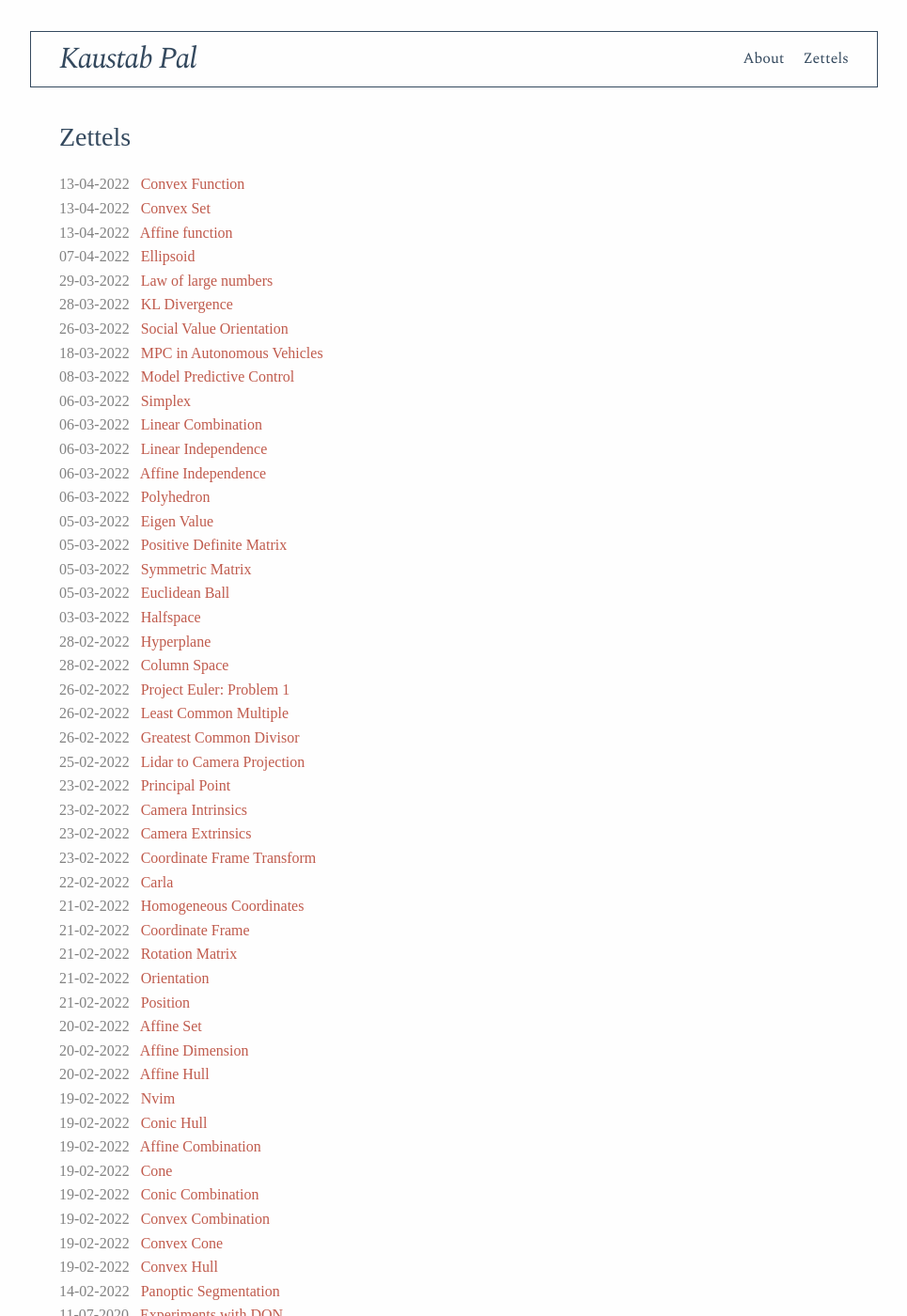
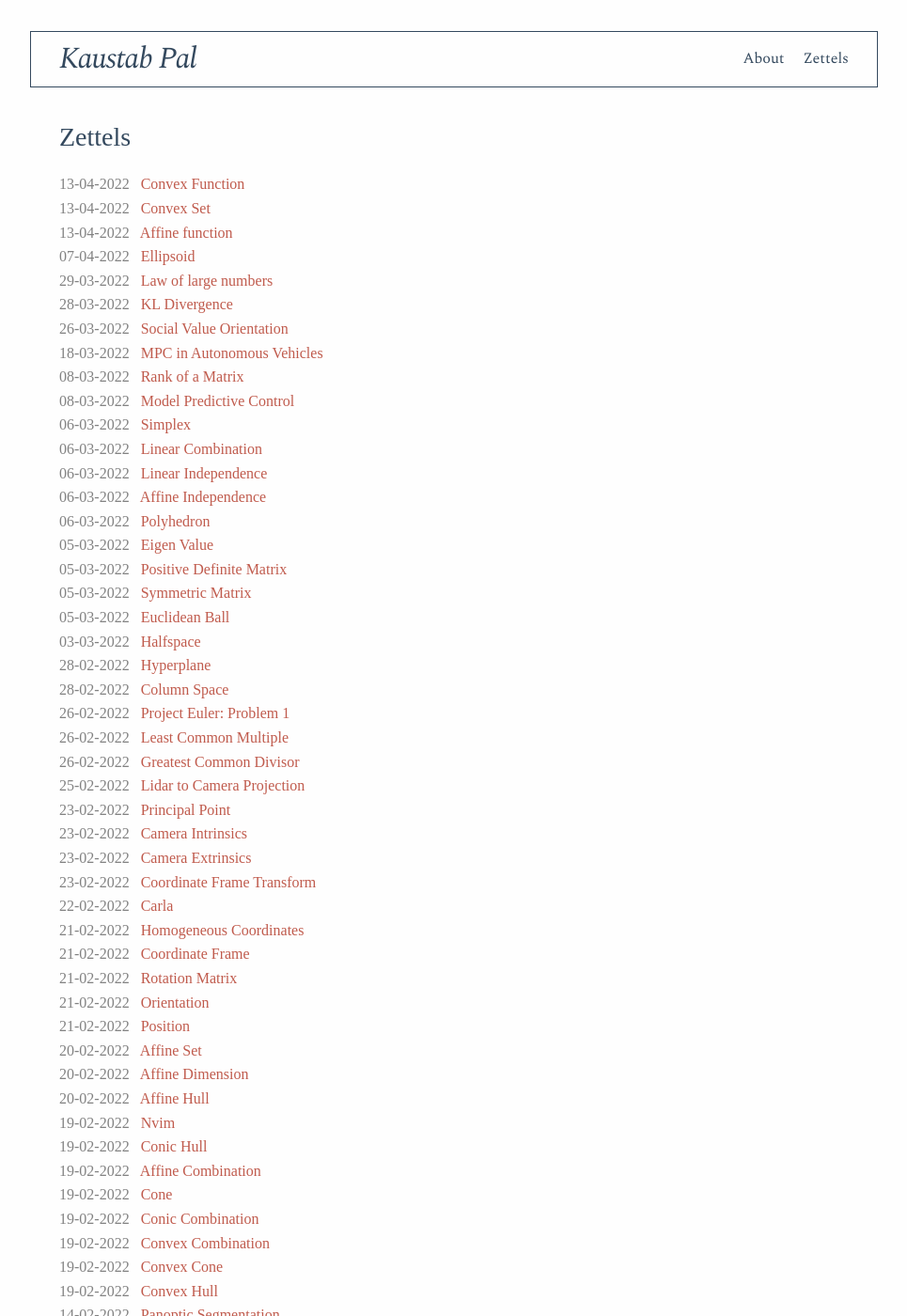
Before and after one commit to kaustabpal/kaustabpal.github.io, a Jekyll site: the page built from zettels.md, in a window 1280 px wide and 1400 px high. Shown: the whole window at 94% size, without its empty margins (157-1122 px from the left). Built offline with Jekyll 4.4.1, drawn with Linux system fonts in a browser that asks for light colours; some web fonts are replaced.

Commit message:
minor changes

```diff
--- a/_posts/2022-02-28-rank_matrix.md
+++ b/_posts/2022-02-28-rank_matrix.md
@@ -3,8 +3,7 @@ layout: post
 title: "Rank of a Matrix"
 permalink: "rank_matrix"
 date: 2022-02-28
-# moddate: 2022-02-28 19:01
-tags: [""]
+moddate: 2022-03-08 19:01
 category:
 description: ""
 ---
```
